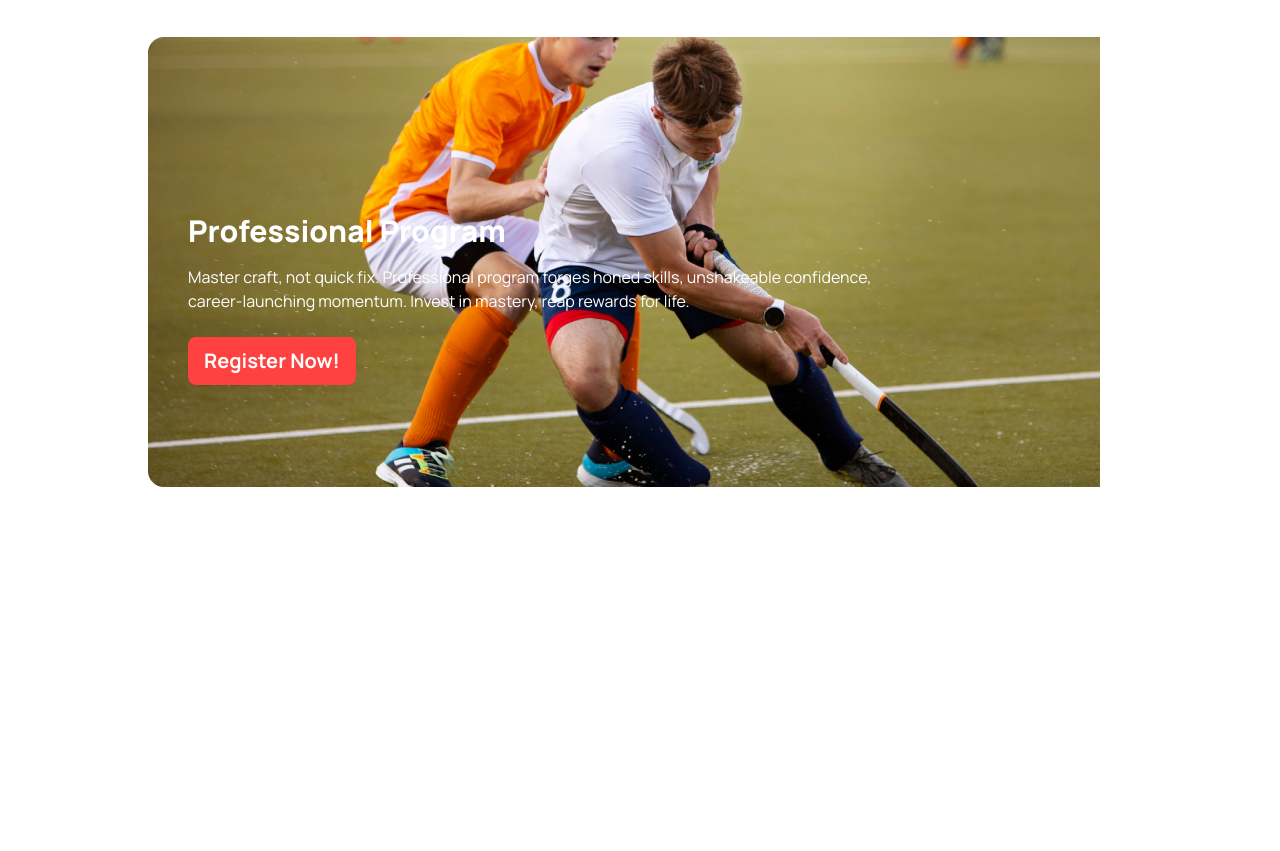
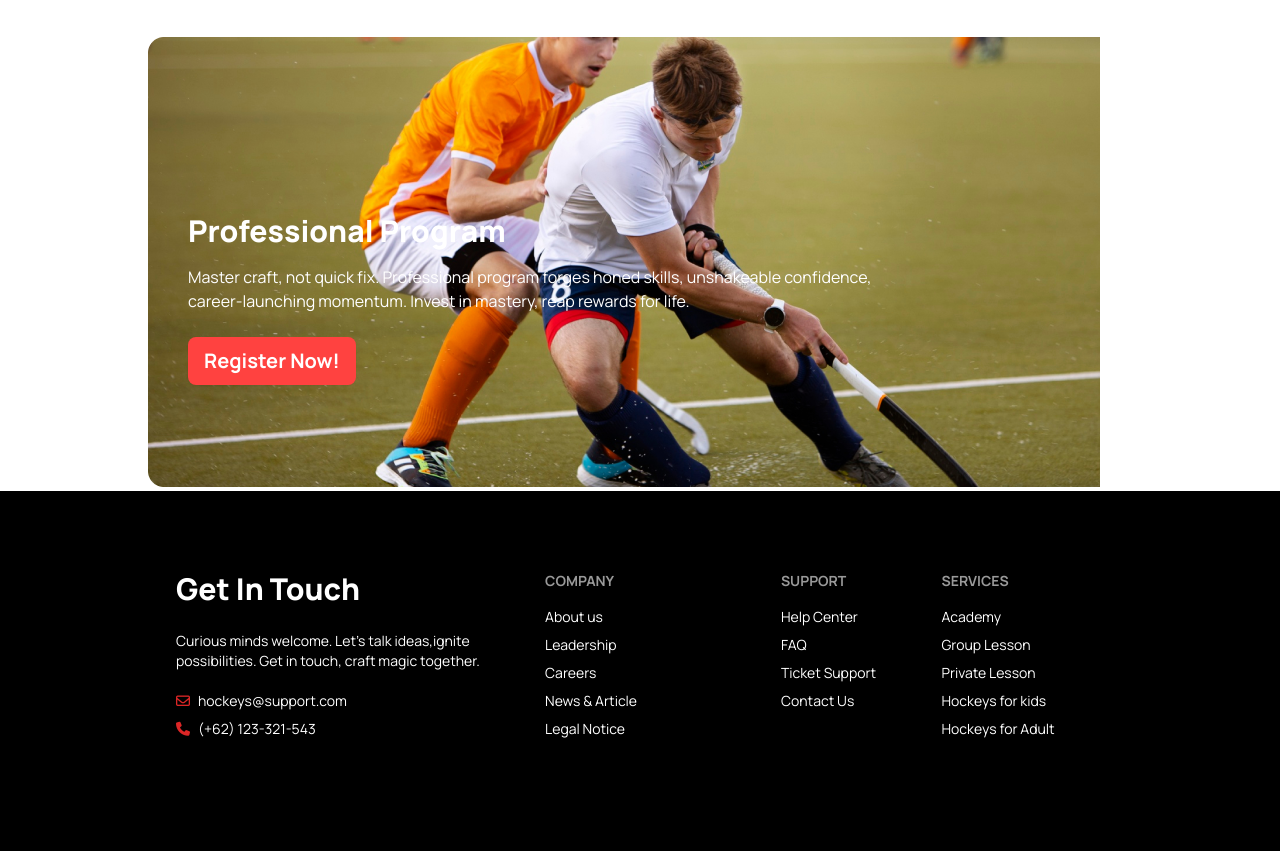
Before and after one commit to amhfahim/Hockey, a plain HTML site: page index.html in a window 1280 px wide. Shown: the part 1956-2807 px from the top of the page. Before the commit the page ends 2447 px from the top, so only its background shows below. Drawn offline with nearby package versions, Linux system fonts and the light colour scheme.

Commit message:
footer section done early

```diff
--- a/index.html
+++ b/index.html
@@ -210,8 +210,48 @@
         </section>
 
     </main>
-    <footer>
 
-    </footer>
+      <footer class="footer lg:py-20 lg:px-44  p-10 lg:pb-28 bg-black text-white text-base-content manrope">
+        <aside  class="pl-[6vh] lg:pl-0 flex flex-col justify-center   items-start lg:text-left">
+          <h2 class="lg:text-3xl text-2xl  pl-[3vh] lg:pl-0 font-extrabold lg:mb-4 mb-2 ">Get In Touch</h2>
+          <p class="mb-3">Curious minds welcome. Let's talk ideas,ignite <br>possibilities.  Get in touch, craft magic together.
+          </p>
+          <div class="flex gap-2 items-center ">
+            <i class="fa-regular fa-envelope text-red-600 pl-[1vh]  lg:pl-0"></i>
+            <p>hockeys@support.com</p>
+          </div>
+          <div class="flex gap-2 items-center">
+            <i class="fa-solid fa-phone text-red-600 pl-[2vh]  lg:pl-0"></i>
+            <p>(+62) 123-321-543</p>
+          </div>
+        </aside>
+        <div class="flex gap-36 ">
+        <nav class="flex flex-col gap-2">
+          <h6 class="footer-title">Company</h6>
+          <a class="link link-hover">About us</a>
+          <a class="link link-hover">Leadership</a>
+          <a class="link link-hover">Careers</a>
+          <a class="link link-hover">News & Article</a>
+          <a class="link link-hover">Legal Notice</a>
+        </nav>
+        <nav class="flex flex-col gap-2">
+          <h6 class="footer-title">Support</h6>
+          <a class="link link-hover">Help Center</a>
+          <a class="link link-hover">FAQ</a>
+          <a class="link link-hover">
+            Ticket Support</a>
+          <a class="link link-hover">Contact Us</a>
+        </nav> </div>
+        <nav class="pl-[14vh] lg:pl-0">
+          <h6 class="footer-title">Services</h6>
+          <a class="link link-hover">Academy</a>
+          <a class="link link-hover">
+            Group Lesson</a>
+          <a class="link link-hover">Private Lesson</a>
+          <a class="link link-hover">Hockeys for kids</a>
+          <a class="link link-hover">Hockeys for Adult</a>
+        </nav>
+      </footer>
+
 </body>
 </html>
```
